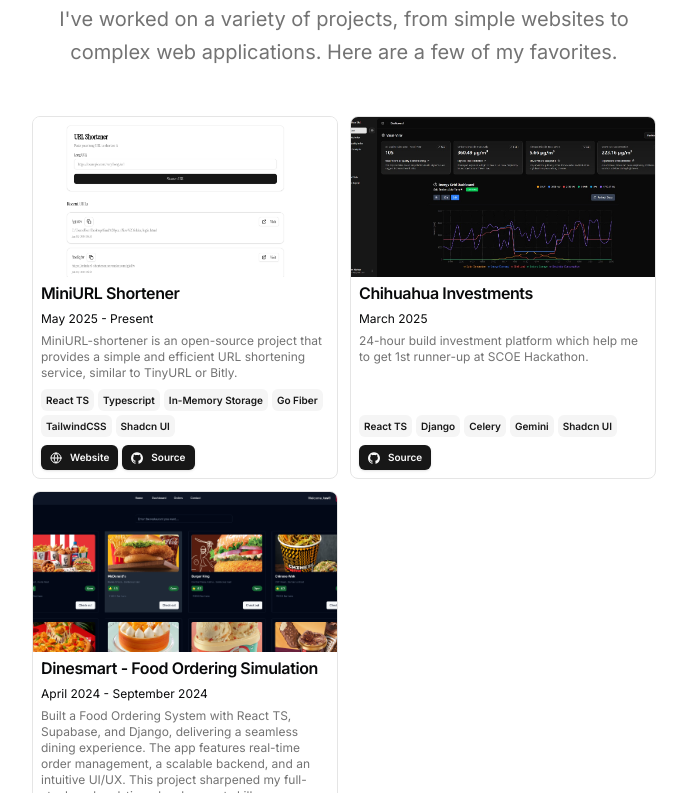
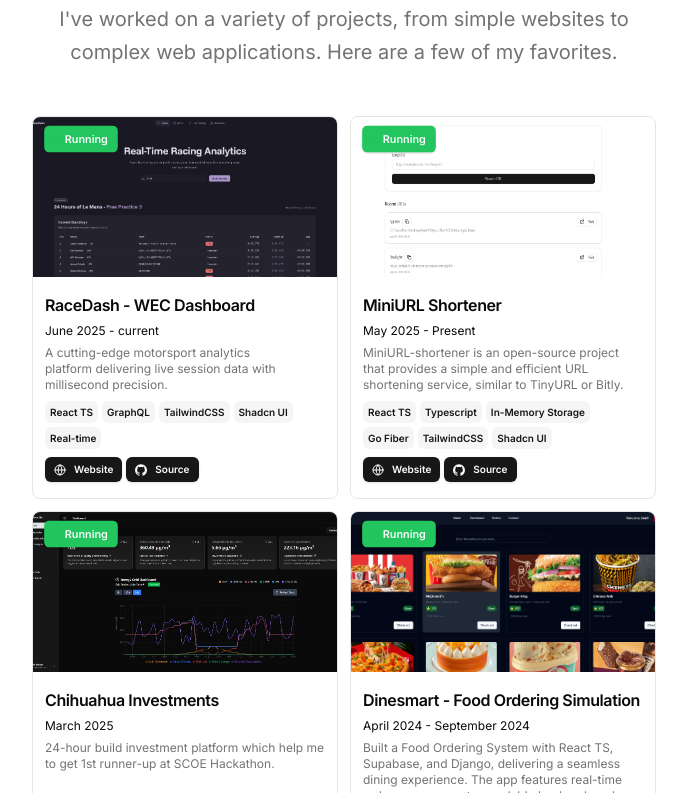
Before and after one commit to shivamnarkar47/portfolio-2.0, a Next.js app: page / in a window 1280 px wide. Shown: the part 967-1760 px from the top of the page, without its empty margins (296-983 px from the left). Built offline with nearby package versions, Linux system fonts and the light colour scheme.

Commit message:
Added RaceDash

```diff
--- a/src/app/page.tsx
+++ b/src/app/page.tsx
@@ -147,6 +147,7 @@
                   image={project.image}
                   video={project.video}
                   links={project.links}
+                  active={project.active}
                 />
               </BlurFade>
             ))}
--- a/src/components/project-card.tsx
+++ b/src/components/project-card.tsx
@@ -7,6 +7,7 @@
   CardTitle,
 } from "@/components/ui/card";
 import { cn } from "@/lib/utils";
+import { Circle, CircleDot } from "lucide-react";
 import Image from "next/image";
 import Link from "next/link";
 import Markdown from "react-markdown";
@@ -26,6 +27,7 @@
     href: string;
   }[];
   className?: string;
+  active?: boolean;
 }
 
 export function ProjectCard({
@@ -35,21 +37,25 @@
   dates,
   tags,
   link,
+  active,
   image,
   video,
   links,
   className,
 }: Props) {
   return (
+    <Link
+      href={href || "#"}
+      className={cn("block cursor-pointer h-full ", className)}
+    >
       <Card
         className={
-        "flex flex-col overflow-hidden border hover:shadow-lg transition-all duration-300 ease-out h-full"
+          "flex flex-col overflow-hidden border pb-2 hover:shadow-lg transition-all duration-300 ease-out h-full"
         }
       >
-      <Link
-        href={href || "#"}
-        className={cn("block cursor-pointer", className)}
-      >
+
+        {active && <Badge className="absolute top-2 left-2  bg-green-500 dark:bg-green-800 dark:text-white scale-90"  ><Circle className="w-2 mr-1 fill-green-500 stroke-green-500 animate-pulse text-green-200" /> Running</Badge>}
+
         {video != "#" && (
           <video
             src={video}
@@ -69,8 +75,8 @@
             className="h-40 w-full overflow-hidden object-cover object-top"
           />
         )}
-      </Link>
-      <CardHeader className="px-2">
+
+        <CardHeader className="px-3 pt-3">
           <div className="space-y-1">
             <CardTitle className="mt-1 text-base">{title}</CardTitle>
             <time className="font-sans text-xs">{dates}</time>
@@ -82,7 +88,7 @@
             </Markdown>
           </div>
         </CardHeader>
-      <CardContent className="mt-auto flex flex-col px-2">
+        <CardContent className="mt-auto flex flex-col px-3">
           {tags && tags.length > 0 && (
             <div className="mt-2 flex flex-wrap gap-1">
               {tags?.map((tag) => (
@@ -97,7 +103,7 @@
             </div>
           )}
         </CardContent>
-      <CardFooter className="px-2 pb-2">
+        <CardFooter className="px-3 pb-2">
           {links && links.length > 0 && (
             <div className="flex flex-row flex-wrap items-start gap-1">
               {links?.map((link, idx) => (
@@ -111,6 +117,9 @@
             </div>
           )}
         </CardFooter>
+
       </Card>
+    </Link>
+
   );
 }
--- a/src/data/resume.tsx
+++ b/src/data/resume.tsx
@@ -110,6 +110,37 @@
     },
   ],
   projects: [
+
+    {
+      title: "RaceDash - WEC Dashboard",
+      href: "https://wec-dashboard.vercel.app/",
+      dates: "June 2025 - current",
+      active: true,
+      description:
+        "A cutting-edge motorsport analytics platform delivering live session data with millisecond precision.",
+      technologies: [
+        "React TS",
+        "GraphQL",
+        "TailwindCSS",
+        "Shadcn UI",
+        "Real-time"
+      ],
+      links: [
+        {
+          type: "Website",
+          href: "https://wec-dashboard.vercel.app/",
+          icon: <Icons.globe className="size-3" />,
+        },
+        {
+          type: "Source",
+          href: "https://github.com/shivamnarkar47/WEC_Dashboard",
+          icon: <Icons.github className="size-3" />,
+        },
+      ],
+      image: "/racedash.png",
+      video: "#",
+      // video: "https://cdn.llm.report/openai-demo.mp4",
+    },
     {
       title: "MiniURL Shortener",
       href: "https://mini-url-shortener-ngee.vercel.app/",
```
Also changed, not shown: public/racedash.png (added). Lines whose indentation alone changed are shown as unchanged.
